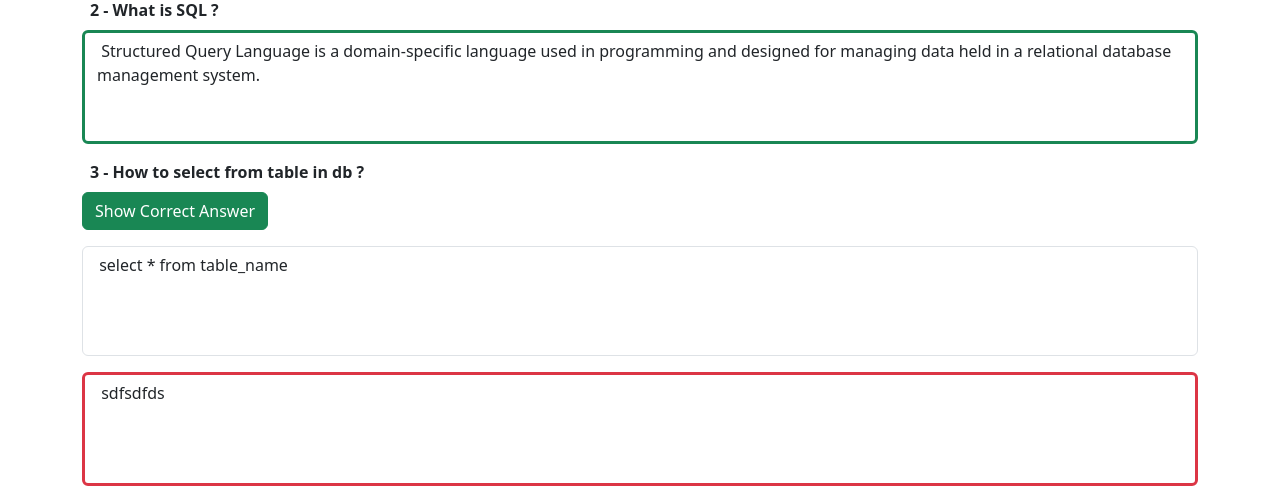
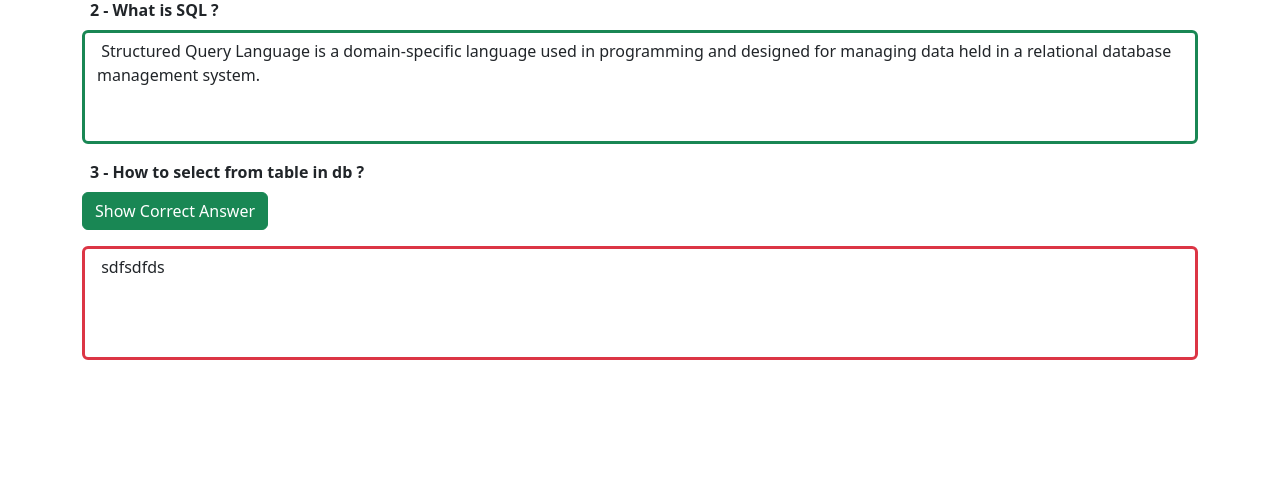
Before and after one commit to Abdullah-Elgabry/EduGauge, a Flask app: page /course/1 in a window 1280 px wide. Shown: the part 404-906 px from the top of the page. After the commit the page ends 764 px from the top, so only its background shows below. Run offline with Flask 2, Linux system fonts and the light colour scheme; a user stored in the database is signed in; data comes from the database, SQL or seed files in the repository; some libraries are stand-ins or nearby versions.

Commit message:
Update student.css

```diff
--- a/static/css/student.css
+++ b/static/css/student.css
@@ -6,6 +6,17 @@ textarea.true{
 }
 textarea.false{
     border: 3px solid rgb(220,53,69);
+}
+
+textarea.correct-ans{
+    position: absolute;
+    top: 52px;
+    left: 0;
+    height: 117px;
+    display: none;
+}
+textarea.correct-ans.show{
+    display: inline;
 }
 .course {
     box-shadow: 0 0 7px 0 #eee;
```
